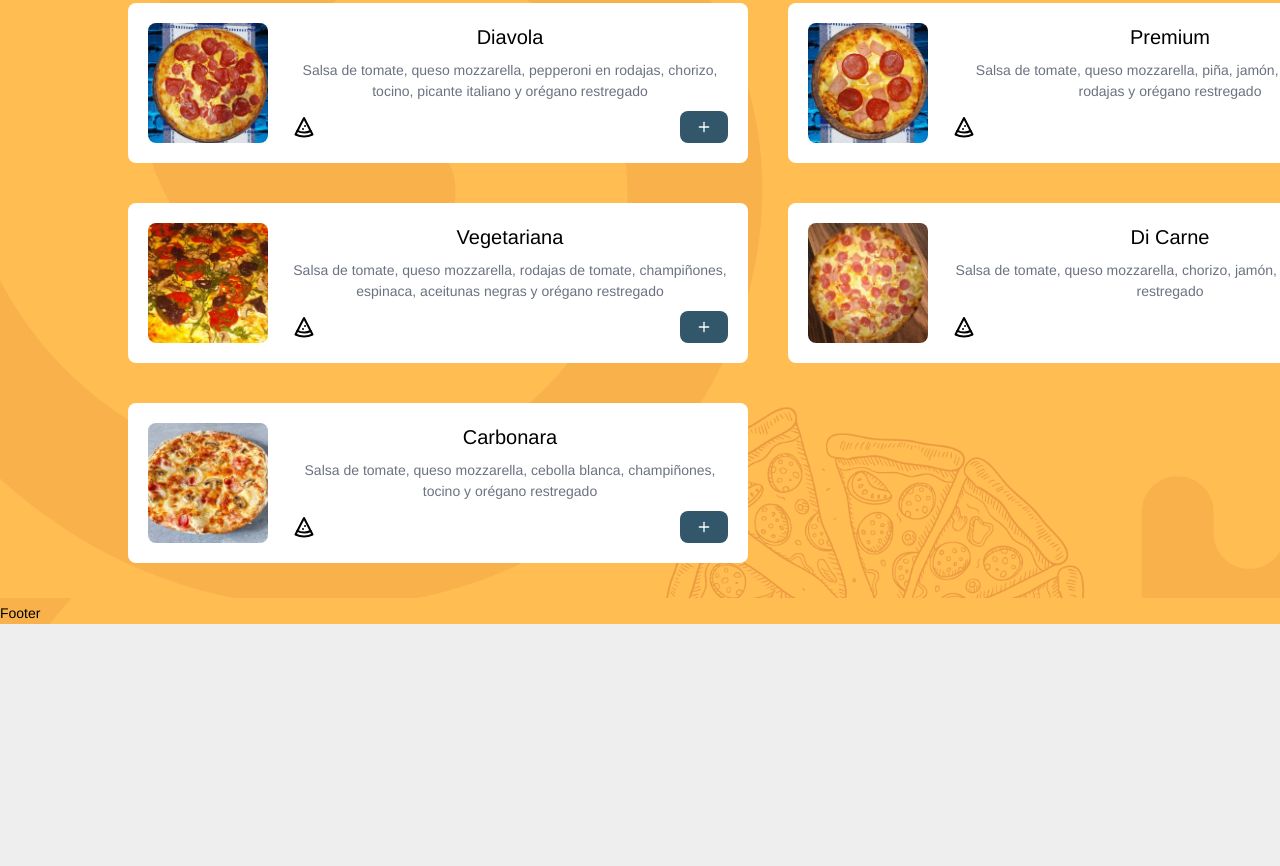
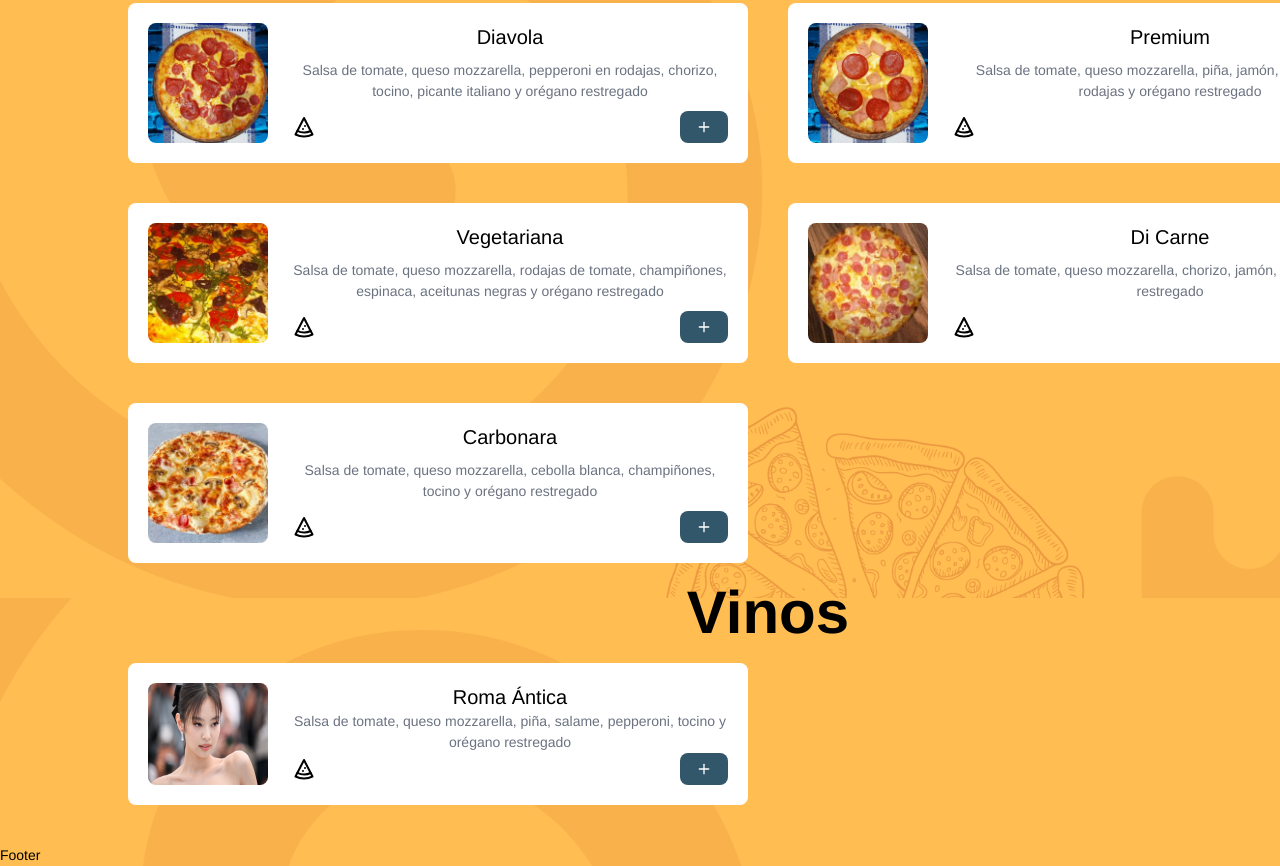
Before and after one commit to Duskalor/roma-antica-v2, an Astro site: page /carta in a window 1280 px wide. Shown: the part 1802-2668 px from the top of the page. Before the commit the page ends 2426 px from the top, so only its background shows below. Built offline with nearby package versions, Linux system fonts and the light colour scheme; Astro itself is replaced by a stand-in of ours.

Commit message:
ft: dialog update

```diff
--- a/src/components/ListCarta.astro
+++ b/src/components/ListCarta.astro
@@ -1,16 +1,27 @@
 ---
 import H1 from './H1.astro';
 import { ModalItemCarta } from './react/modal/modal-react';
+
+type pizzaPrice = {
+  personal: number;
+  mediana: number;
+  grande: number;
+};
+
+type vinoType = {
+  copa: number;
+  botella: number;
+};
+
+type lassanaType = {
+  plato: number;
+};
 
 interface Props {
   title: string;
   Alldata: {
     name: string;
-    price: {
-      largue: number;
-      family: number;
-      mediana: number;
-    };
+    price: pizzaPrice | vinoType | lassanaType;
     ingredientes: string;
     img: ImageMetadata;
   }[];
--- a/src/lib/const.ts
+++ b/src/lib/const.ts
@@ -19,7 +19,7 @@ export const navLinks = [
   { href: '/nosotros', label: 'Nosotros' },
   { href: '/carta', label: 'Carta' },
   { href: '/contacto', label: 'Contacto' },
-  { href: '/test', label: 'test' },
+  // { href: '/test', label: 'test' },
 ];
 
 export const ofertas = [
@@ -53,3 +53,16 @@ export const textToWhatsapp = {
   number: 989881253,
   text: 'Hola, quiero hacer una reserva',
 };
+
+export const metodosDepago = [
+  {
+    name: 'Yape, interbank (plin)',
+    text: 'Quisiera pagar con Yape, interbank (plin)',
+    // img: plin,
+  },
+  {
+    name: 'Culqui express (cobra mas comisión)',
+    text: 'Quisiera pagar con Culqui express (cobra mas comisión)',
+    // img: culqui,
+  },
+];
--- a/src/lib/pizzas.ts
+++ b/src/lib/pizzas.ts
@@ -25,9 +25,9 @@ export const pizzas = [
       'Salsa de tomate, queso mozzarella, piña, salame, pepperoni, tocino y orégano restregado',
     img: pizzaRomaAntica,
     price: {
-      largue: 10,
-      family: 20,
-      mediana: 30,
+      personal: 10,
+      mediana: 20,
+      grande: 30,
     },
   },
   {
@@ -36,9 +36,9 @@ export const pizzas = [
       'Salsa de tomate, queso mozzarella, jamón, chorizo, salame, tocino, salchicha y orégano restregado',
     img: pizzaAlemana,
     price: {
-      largue: 10,
-      family: 20,
-      mediana: 30,
+      personal: 10,
+      mediana: 20,
+      grande: 30,
     },
   },
   {
@@ -47,9 +47,9 @@ export const pizzas = [
       'Sin salsa de tomate, queso mozzarella, plátano, durazno o piña, leche Nestlé y canela en polvo',
     img: pizzaDocetto,
     price: {
-      largue: 10,
-      family: 20,
-      mediana: 30,
+      personal: 10,
+      mediana: 20,
+      grande: 30,
     },
   },
   {
@@ -58,9 +58,9 @@ export const pizzas = [
       'Salsa de tomate, queso mozzarella, jamonada, chorizo, salchicha y orégano restregado',
     img: pizzaAmericana,
     price: {
-      largue: 10,
-      family: 20,
-      mediana: 30,
+      personal: 10,
+      mediana: 20,
+      grande: 30,
     },
   },
   {
@@ -69,9 +69,9 @@ export const pizzas = [
       'Salsa de tomate, queso mozzarella, piña, jamón y orégano restregado',
     img: pizzaHawayana,
     price: {
-      largue: 10,
-      family: 20,
-      mediana: 30,
+      personal: 10,
+      mediana: 20,
+      grande: 30,
     },
   },
   {
@@ -80,9 +80,9 @@ export const pizzas = [
       'Salsa de tomate, queso mozzarella, salame, champiñón, pimentón, espinaca, aceitunas negras, salchicha y orégano restregado',
     img: pizzaCaprichoza,
     price: {
-      largue: 10,
-      family: 20,
-      mediana: 30,
+      personal: 10,
+      mediana: 20,
+      grande: 30,
     },
   },
   {
@@ -91,9 +91,9 @@ export const pizzas = [
       'Salsa de tomate, queso mozzarella, piña, chorizo, salame, tocino, durazno y orégano restregado',
     img: pizzaUltima,
     price: {
-      largue: 10,
-      family: 20,
-      mediana: 30,
+      personal: 10,
+      mediana: 20,
+      grande: 30,
     },
   },
   {
@@ -102,9 +102,9 @@ export const pizzas = [
       'Salsa de tomate, queso mozzarella, chorizo, jamón, tocino, champiñón y orégano restregado',
     img: pizzaAndrea,
     price: {
-      largue: 10,
-      family: 20,
-      mediana: 30,
+      personal: 10,
+      mediana: 20,
+      grande: 30,
     },
   },
   {
@@ -113,9 +113,9 @@ export const pizzas = [
       'Salsa de tomate, queso mozzarella, salame, pepperoni, tocino, aceitunas negras y orégano restregado',
     img: pizzaLuana,
     price: {
-      largue: 10,
-      family: 20,
-      mediana: 30,
+      personal: 10,
+      mediana: 20,
+      grande: 30,
     },
   },
   {
@@ -124,9 +124,9 @@ export const pizzas = [
       'Salsa de tomate, queso mozzarella, pepperoni en rodajas, chorizo, tocino, pimentón y orégano restregado',
     img: pizzaChef,
     price: {
-      largue: 10,
-      family: 20,
-      mediana: 30,
+      personal: 10,
+      mediana: 20,
+      grande: 30,
     },
   },
   {
@@ -135,9 +135,9 @@ export const pizzas = [
       'Salsa de tomate, queso mozzarella, pepperoni en rodajas, chorizo, tocino, picante italiano y orégano restregado',
     img: pizzaDiavola,
     price: {
-      largue: 10,
-      family: 20,
-      mediana: 30,
+      personal: 10,
+      mediana: 20,
+      grande: 30,
     },
   },
   {
@@ -146,9 +146,9 @@ export const pizzas = [
       'Salsa de tomate, queso mozzarella, piña, jamón, pepperoni en rodajas y orégano restregado',
     img: pizzaPremium,
     price: {
-      largue: 10,
-      family: 20,
-      mediana: 30,
+      personal: 10,
+      mediana: 20,
+      grande: 30,
     },
   },
   {
@@ -157,9 +157,9 @@ export const pizzas = [
       'Salsa de tomate, queso mozzarella, rodajas de tomate, champiñones, espinaca, aceitunas negras y orégano restregado',
     img: pizzaVegetariana,
     price: {
-      largue: 10,
-      family: 20,
-      mediana: 30,
+      personal: 10,
+      mediana: 20,
+      grande: 30,
     },
   },
   {
@@ -168,9 +168,9 @@ export const pizzas = [
       'Salsa de tomate, queso mozzarella, chorizo, jamón, tocino y orégano restregado',
     img: pizzaDiCarne,
     price: {
-      largue: 10,
-      family: 20,
-      mediana: 30,
+      personal: 10,
+      mediana: 20,
+      grande: 30,
     },
   },
   {
@@ -179,9 +179,9 @@ export const pizzas = [
       'Salsa de tomate, queso mozzarella, cebolla blanca, champiñones, tocino y orégano restregado',
     img: pizzaCarbonara,
     price: {
-      largue: 10,
-      family: 20,
-      mediana: 30,
+      personal: 10,
+      mediana: 20,
+      grande: 30,
     },
   },
 ];
@@ -204,7 +204,7 @@ export const ofertaPizza = [
     image: pizzaVerde,
   },
   {
-    title: 'pizza mediana',
+    title: 'pizza grande',
     description:
       'La pizza es uno de los platos más icónicos y apreciados a nivel mundial.La pizza es uno de los platos más icónicos y apreciados a nivel mundial.',
     aparte:
@@ -212,5 +212,3 @@ export const ofertaPizza = [
     image: pizzaVerde,
   },
 ];
-
-Object.groupBy(pizzas, (pizza) => pizza.price.mediana);
--- /dev/null
+++ b/src/lib/vinos.ts
@@ -0,0 +1,13 @@
+import kim from '@Images/kim.jpg';
+export const vinos = [
+  {
+    name: 'Roma Ántica',
+    ingredientes:
+      'Salsa de tomate, queso mozzarella, piña, salame, pepperoni, tocino y orégano restregado',
+    img: kim,
+    price: {
+      copa: 20,
+      botella: 50,
+    },
+  },
+];
--- a/src/pages/carta.astro
+++ b/src/pages/carta.astro
@@ -2,8 +2,10 @@
 import { pizzas } from '@lib/pizzas';
 import Layout from '../layouts/Layout.astro';
 import ListCarta from '@components/ListCarta.astro';
+import { vinos } from '@lib/vinos';
 ---
 
 <Layout title='Carta'>
   <ListCarta title='Mi Pizza' Alldata={pizzas} />
+  <ListCarta title='Vinos' Alldata={vinos} />
 </Layout>
--- a/src/pages/test.astro
+++ /dev/null
@@ -1,9 +0,0 @@
----
-import { pizzas } from '@lib/pizzas';
-import Layout from '../layouts/Layout.astro';
-import { ModalItemCarta } from '@components/react/modal/modal-react';
----
-
-<Layout title='Modal'>
-  <ModalItemCarta client:load data={pizzas[0]} />
-</Layout>
```
Also changed, not shown: src/components/react/modal/modal-react.jsx (+43 -12 lines).
